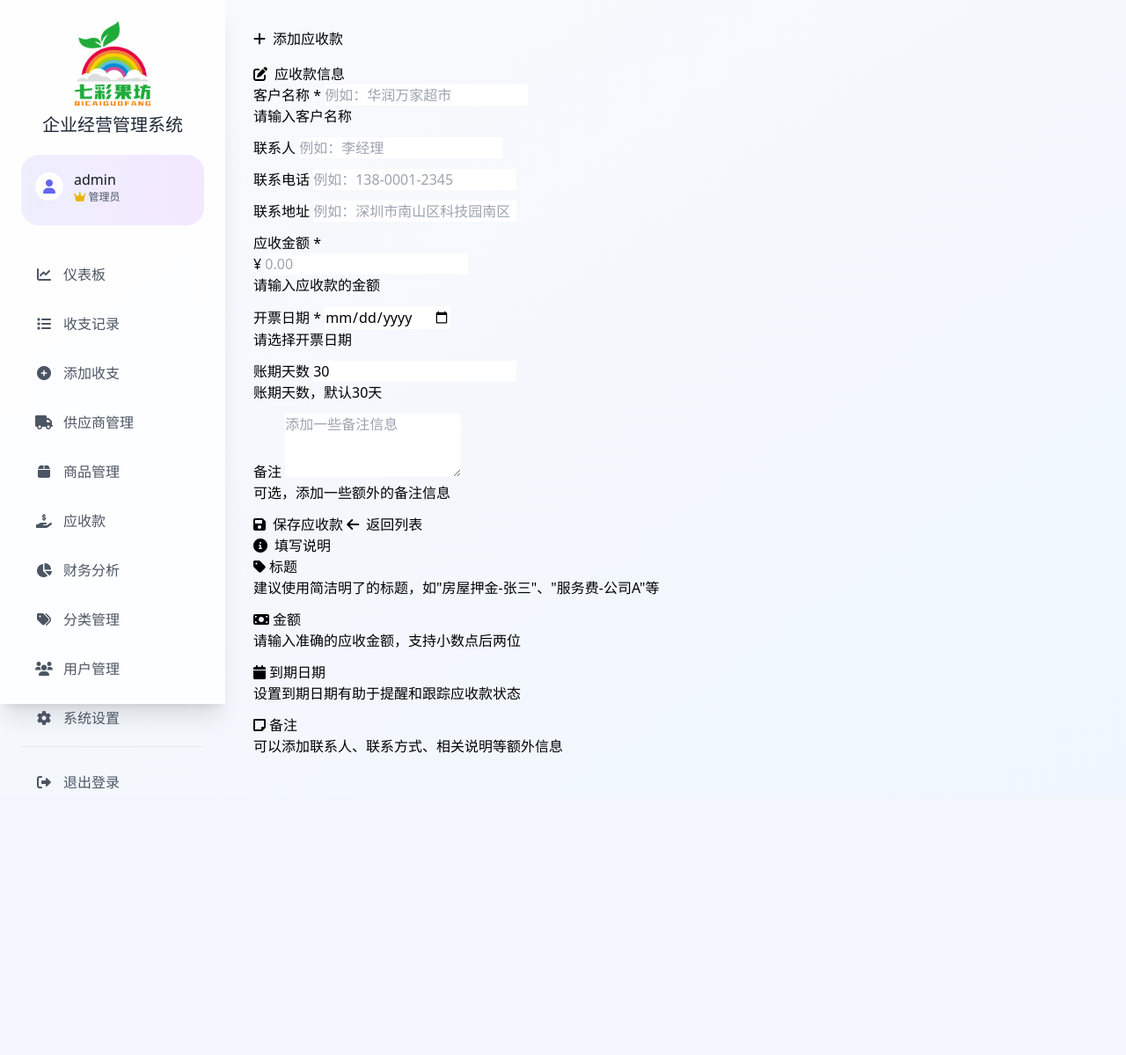
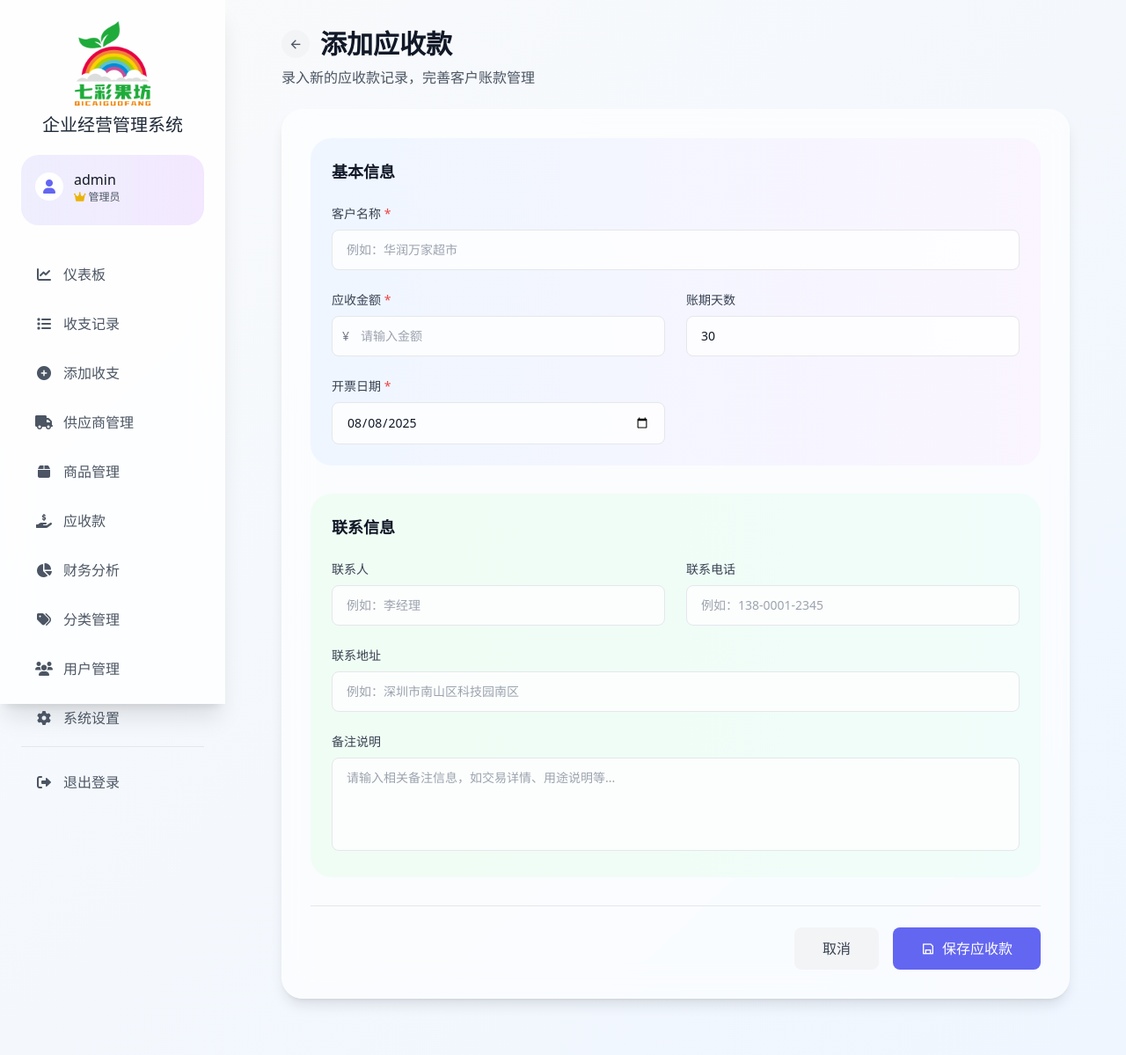
Before and after one commit to igxy2013/MoneyMind, a Flask app: page /receivables/add in a window 1280 px wide. Shown: the whole page at 88% size. Before the commit the page ends 897 px from the top, so only its background shows below. Run offline with Flask 3, Linux system fonts and the light colour scheme; a user stored in the database is signed in; style sheets or scripts are compiled from the project's sources; some libraries are stand-ins or nearby versions.

Commit message:
feat(应收款): 更新应收款页面UI并修复模态框显示问题
重构应收款添加和列表页面UI，使用新的设计风格和组件
修复新增应收款模态框无法正常显示的问题
优化表单验证和日期初始化逻辑

```diff
--- a/templates/add_receivable.html
+++ b/templates/add_receivable.html
@@ -1,133 +1,130 @@
 {% extends "base.html" %}
 
-{% block title %}添加应收款 - 七彩果坊{% endblock %}
+{% block title %}添加应收款 - MoneyMind{% endblock %}
+
+{% block extra_head %}
+<link href="https://cdnjs.cloudflare.com/ajax/libs/remixicon/4.6.0/remixicon.min.css" rel="stylesheet">
+<style>
+:where([class^="ri-"])::before { content: "\f3c2"; }
+</style>
+{% endblock %}
 
 {% block content %}
-<div class="row mb-4">
-    <div class="col-12">
-        <h2 class="mb-3">
-            <i class="fas fa-plus me-2"></i>添加应收款
-        </h2>
+<div class="max-w-4xl mx-auto">
+<div class="mb-8">
+<div class="flex items-center justify-between mb-6">
+<div>
+<div class="flex items-center space-x-3 mb-2">
+<a href="{{ url_for('receivables') }}" class="w-8 h-8 bg-gray-100 hover:bg-gray-200 rounded-full flex items-center justify-center transition-colors">
+<div class="w-4 h-4 flex items-center justify-center">
+<i class="ri-arrow-left-line text-gray-600"></i>
+</div>
+</a>
+<h1 class="text-3xl font-bold text-gray-900">添加应收款</h1>
+</div>
+<p class="text-gray-600">录入新的应收款记录，完善客户账款管理</p>
 </div>
 </div>
 
-<div class="row">
-    <div class="col-md-8">
-        <div class="card">
-            <div class="card-header">
-                <h5 class="mb-0">
-                    <i class="fas fa-edit me-2"></i>应收款信息
-                </h5>
+<div class="bg-white/60 backdrop-blur-lg rounded-2xl shadow-lg border border-white/20 p-8">
+<form method="POST" id="receivableForm" class="space-y-8">
+<div class="bg-gradient-to-r from-blue-50 to-purple-50 rounded-2xl p-6">
+<h3 class="text-lg font-semibold text-gray-900 mb-6">基本信息</h3>
+<div class="grid grid-cols-1 md:grid-cols-2 gap-6">
+<div class="md:col-span-2">
+<label class="block text-sm font-medium text-gray-700 mb-2">客户名称 <span class="text-red-500">*</span></label>
+<input type="text" id="title" name="title" required class="w-full px-4 py-3 bg-white/80 border border-gray-200 rounded-button focus:outline-none focus:ring-2 focus:ring-primary/20 text-gray-900 text-sm" placeholder="例如：华润万家超市">
 </div>
-            <div class="card-body">
-                <form method="POST">
-                    <div class="mb-3">
-                        <label for="title" class="form-label">客户名称 <span class="text-danger">*</span></label>
-                        <input type="text" class="form-control" id="title" name="title" required
-                               placeholder="例如：华润万家超市">
-                        <div class="form-text">请输入客户名称</div>
-                    </div>
-
-                    <div class="row">
-                        <div class="col-md-6">
-                            <div class="mb-3">
-                                <label for="contact_person" class="form-label">联系人</label>
-                                <input type="text" class="form-control" id="contact_person" name="contact_person"
-                                       placeholder="例如：李经理">
+<div>
+<label class="block text-sm font-medium text-gray-700 mb-2">应收金额 <span class="text-red-500">*</span></label>
+<div class="relative">
+<span class="absolute left-3 top-1/2 transform -translate-y-1/2 text-gray-500 text-sm">¥</span>
+<input type="number" id="amount" name="amount" required step="0.01" min="0" class="w-full pl-8 pr-4 py-3 bg-white/80 border border-gray-200 rounded-button focus:outline-none focus:ring-2 focus:ring-primary/20 text-gray-900 text-sm" placeholder="请输入金额">
 </div>
 </div>
-                        <div class="col-md-6">
-                            <div class="mb-3">
-                                <label for="contact_phone" class="form-label">联系电话</label>
-                                <input type="tel" class="form-control" id="contact_phone" name="contact_phone"
-                                       placeholder="例如：138-0001-2345">
+<div>
+<label class="block text-sm font-medium text-gray-700 mb-2">账期天数</label>
+<input type="number" id="payment_terms" name="payment_terms" min="0" value="30" class="w-full px-4 py-3 bg-white/80 border border-gray-200 rounded-button focus:outline-none focus:ring-2 focus:ring-primary/20 text-gray-900 text-sm" placeholder="30">
+</div>
+<div>
+<label class="block text-sm font-medium text-gray-700 mb-2">开票日期 <span class="text-red-500">*</span></label>
+<input type="date" id="invoice_date" name="invoice_date" required class="w-full px-4 py-3 bg-white/80 border border-gray-200 rounded-button focus:outline-none focus:ring-2 focus:ring-primary/20 text-gray-900 text-sm">
 </div>
 </div>
 </div>
 
-                    <div class="mb-3">
-                        <label for="contact_address" class="form-label">联系地址</label>
-                        <input type="text" class="form-control" id="contact_address" name="contact_address"
-                               placeholder="例如：深圳市南山区科技园南区">
+<div class="bg-gradient-to-r from-green-50 to-teal-50 rounded-2xl p-6">
+<h3 class="text-lg font-semibold text-gray-900 mb-6">联系信息</h3>
+<div class="grid grid-cols-1 md:grid-cols-2 gap-6">
+<div>
+<label class="block text-sm font-medium text-gray-700 mb-2">联系人</label>
+<input type="text" id="contact_person" name="contact_person" class="w-full px-4 py-3 bg-white/80 border border-gray-200 rounded-button focus:outline-none focus:ring-2 focus:ring-primary/20 text-gray-900 text-sm" placeholder="例如：李经理">
 </div>
-
-                    <div class="mb-3">
-                        <label for="amount" class="form-label">应收金额 <span class="text-danger">*</span></label>
-                        <div class="input-group">
-                            <span class="input-group-text">¥</span>
-                            <input type="number" class="form-control" id="amount" name="amount"
-                                   step="0.01" min="0" required placeholder="0.00">
+<div>
+<label class="block text-sm font-medium text-gray-700 mb-2">联系电话</label>
+<input type="tel" id="contact_phone" name="contact_phone" class="w-full px-4 py-3 bg-white/80 border border-gray-200 rounded-button focus:outline-none focus:ring-2 focus:ring-primary/20 text-gray-900 text-sm" placeholder="例如：138-0001-2345">
 </div>
-                        <div class="form-text">请输入应收款的金额</div>
+<div class="md:col-span-2">
+<label class="block text-sm font-medium text-gray-700 mb-2">联系地址</label>
+<input type="text" id="contact_address" name="contact_address" class="w-full px-4 py-3 bg-white/80 border border-gray-200 rounded-button focus:outline-none focus:ring-2 focus:ring-primary/20 text-gray-900 text-sm" placeholder="例如：深圳市南山区科技园南区">
 </div>
-
-                    <div class="row">
-                        <div class="col-md-6">
-                            <div class="mb-3">
-                                <label for="invoice_date" class="form-label">开票日期 <span class="text-danger">*</span></label>
-                                <input type="date" class="form-control" id="invoice_date" name="invoice_date" required>
-                                <div class="form-text">请选择开票日期</div>
-                            </div>
-                        </div>
-                        <div class="col-md-6">
-                            <div class="mb-3">
-                                <label for="payment_terms" class="form-label">账期天数</label>
-                                <input type="number" class="form-control" id="payment_terms" name="payment_terms"
-                                       min="0" placeholder="30" value="30">
-                                <div class="form-text">账期天数，默认30天</div>
+<div class="md:col-span-2">
+<label class="block text-sm font-medium text-gray-700 mb-2">备注说明</label>
+<textarea id="notes" name="notes" rows="4" class="w-full px-4 py-3 bg-white/80 border border-gray-200 rounded-button focus:outline-none focus:ring-2 focus:ring-primary/20 text-gray-900 text-sm resize-none" placeholder="请输入相关备注信息，如交易详情、用途说明等..."></textarea>
 </div>
 </div>
 </div>
 
-                    <div class="mb-3">
-                        <label for="notes" class="form-label">备注</label>
-                        <textarea class="form-control" id="notes" name="notes" rows="3"
-                                  placeholder="添加一些备注信息"></textarea>
-                        <div class="form-text">可选，添加一些额外的备注信息</div>
+<div class="flex justify-end space-x-4 pt-6 border-t border-gray-200">
+<a href="{{ url_for('receivables') }}" class="px-8 py-3 bg-gray-100 text-gray-700 rounded-button whitespace-nowrap hover:bg-gray-200 transition-colors font-medium">取消</a>
+<button type="submit" class="px-8 py-3 bg-primary text-white rounded-button whitespace-nowrap hover:bg-primary/90 transition-colors font-medium flex items-center space-x-2">
+<div class="w-4 h-4 flex items-center justify-center">
+<i class="ri-save-line"></i>
 </div>
-
-                    <div class="d-flex gap-2">
-                        <button type="submit" class="btn btn-primary">
-                            <i class="fas fa-save me-2"></i>保存应收款
+<span>保存应收款</span>
 </button>
-                        <a href="{{ url_for('receivables') }}" class="btn btn-secondary">
-                            <i class="fas fa-arrow-left me-2"></i>返回列表
-                        </a>
 </div>
 </form>
 </div>
 </div>
+</main>
 </div>
+</body>
 
-    <div class="col-md-4">
-        <div class="card">
-            <div class="card-header">
-                <h5 class="mb-0">
-                    <i class="fas fa-info-circle me-2"></i>填写说明
-                </h5>
-            </div>
-            <div class="card-body">
-                <div class="mb-3">
-                    <h6><i class="fas fa-tag me-1"></i>标题</h6>
-                    <p class="text-muted small">建议使用简洁明了的标题，如"房屋押金-张三"、"服务费-公司A"等</p>
-                </div>
+<script>
+// 表单验证
+document.getElementById('receivableForm').addEventListener('submit', function(e) {
+    e.preventDefault();
 
-                <div class="mb-3">
-                    <h6><i class="fas fa-money-bill me-1"></i>金额</h6>
-                    <p class="text-muted small">请输入准确的应收金额，支持小数点后两位</p>
-                </div>
+    const formData = new FormData(this);
+    const title = formData.get('title');
+    const amount = parseFloat(formData.get('amount'));
+    const invoiceDate = formData.get('invoice_date');
 
-                <div class="mb-3">
-                    <h6><i class="fas fa-calendar me-1"></i>到期日期</h6>
-                    <p class="text-muted small">设置到期日期有助于提醒和跟踪应收款状态</p>
-                </div>
+    if (!title || title.trim() === '') {
+        alert('请输入客户名称');
+        return;
+    }
 
-                <div class="mb-3">
-                    <h6><i class="fas fa-sticky-note me-1"></i>备注</h6>
-                    <p class="text-muted small">可以添加联系人、联系方式、相关说明等额外信息</p>
-                </div>
-            </div>
-        </div>
-    </div>
-</div>
+    if (!amount || amount <= 0) {
+        alert('请输入有效的应收金额');
+        return;
+    }
+
+    if (!invoiceDate) {
+        alert('请选择开票日期');
+        return;
+    }
+
+    // 如果验证通过，提交表单
+    this.submit();
+});
+
+// 页面加载时初始化
+document.addEventListener('DOMContentLoaded', function() {
+    // 设置默认开票日期为今天
+    const today = new Date().toISOString().split('T')[0];
+    document.getElementById('invoice_date').value = today;
+});
+</script>
 {% endblock %}
```
Also changed, not shown: templates/receivables.html (+19 -18 lines). Lines whose indentation alone changed are shown as unchanged.
